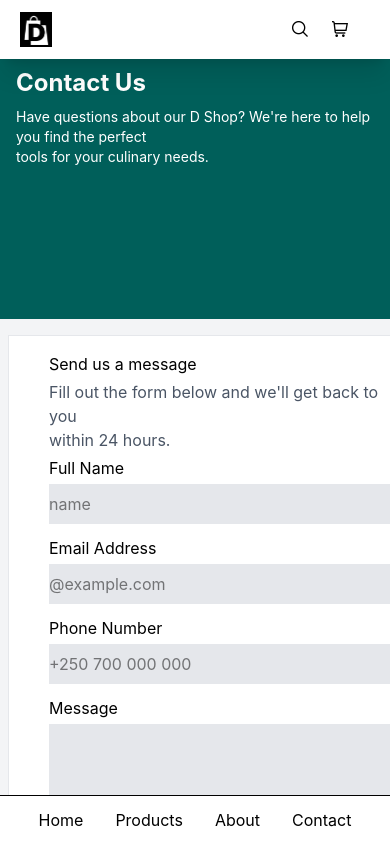
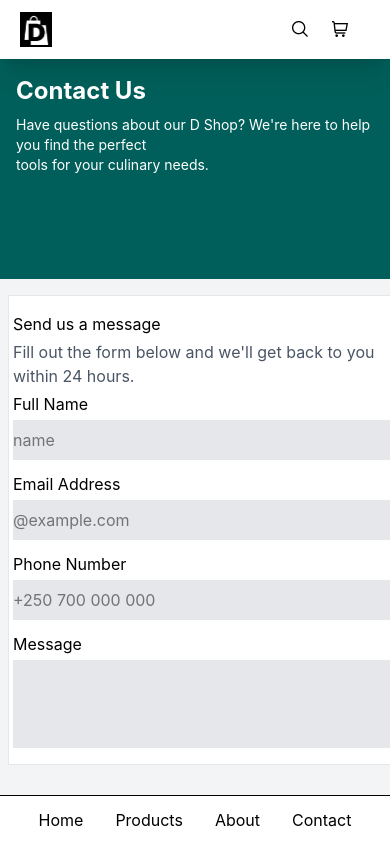
Before and after one commit to 1bruno5/denyse-shop, a Vue app: page /contact in a window 390 px wide. Shown: the top 844 px of the page. Built offline with nearby package versions, Linux system fonts and the light colour scheme.

Commit message:
input direction handling

```diff
--- a/src/views/contact.vue
+++ b/src/views/contact.vue
@@ -1,12 +1,12 @@
 <template>
 <div class="font-sans">
-        <div class="bg-teal-800 h-[260px]">
-         <h1 class="text-white font-bold text-2xl md:text-3xl lg:text-5xl ml-4 md:ml-8 lg:ml-12 pt-2 md:pt-4 lg:pt-12">Contact Us</h1>
+        <div class="bg-teal-800 h-[220px] md:h-[260px]">
+         <h1 class="text-white font-bold text-2xl md:text-3xl lg:text-5xl ml-4 md:ml-8 lg:ml-12 pt-4 md:pt-4 lg:pt-12">Contact Us</h1>
          <p class="text-white text-sm md:text-base lg:text-xl ml-4 md:ml-8 lg:ml-12 pt-2 md:pt-6">Have questions about our D Shop? We're here to help you find the perfect <br> tools for your culinary needs.</p>
     </div>
     <div class="flex flex-col lg:flex-row bg-gray-100 gap-18">
          <form class="bg-white border border-gray-200 w-full max-w-[580px] ml-2 md:ml-4  mt-4 md:mt-8 mb-4 md:mb-8 pb-4 md:pb-12 pt-4 md:pt-8">
-                 <div class="ml-10 space-y-1">
+                 <div class="ml-1 md:ml-10 space-y-1">
                         <h3 class="">Send us a message</h3>
                         <p class="text-gray-600">Fill out the form below and we'll get back to you<br> within 24 hours.</p>
                         <p>Full Name</p>
```
